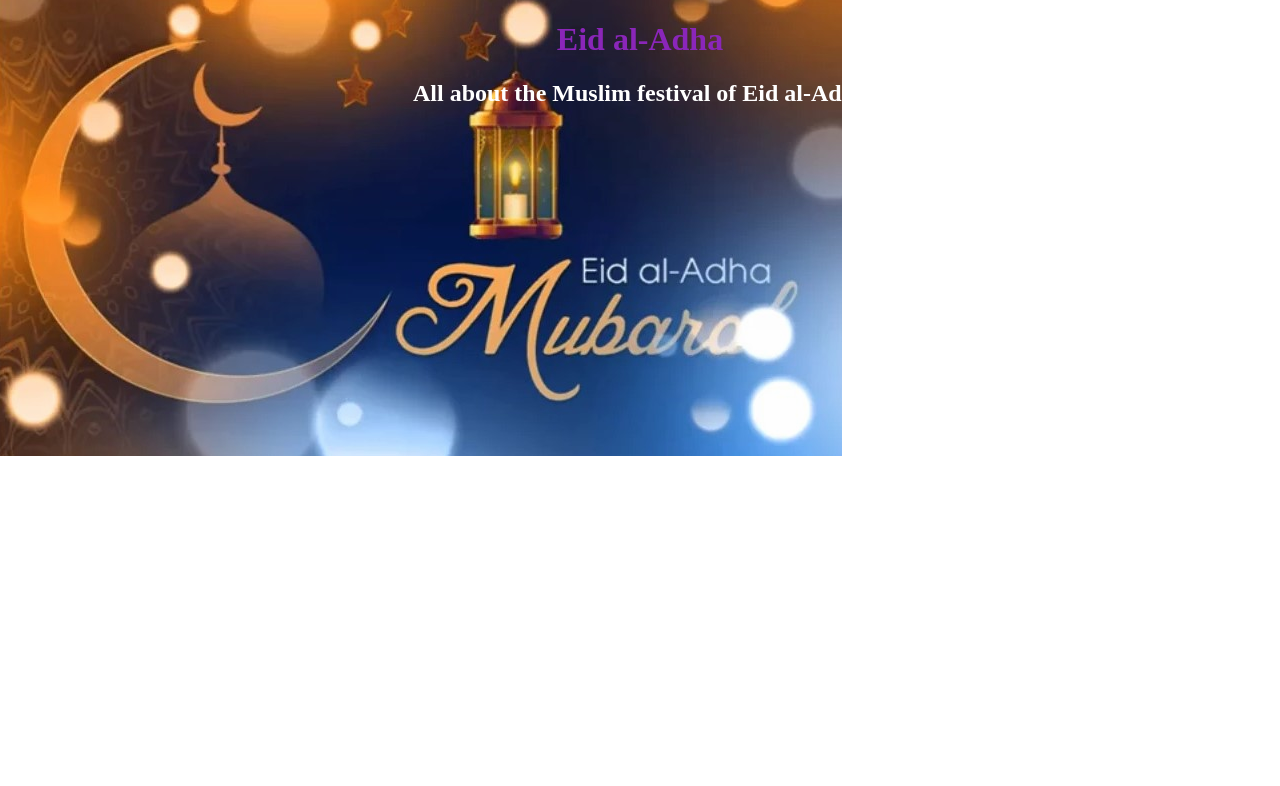
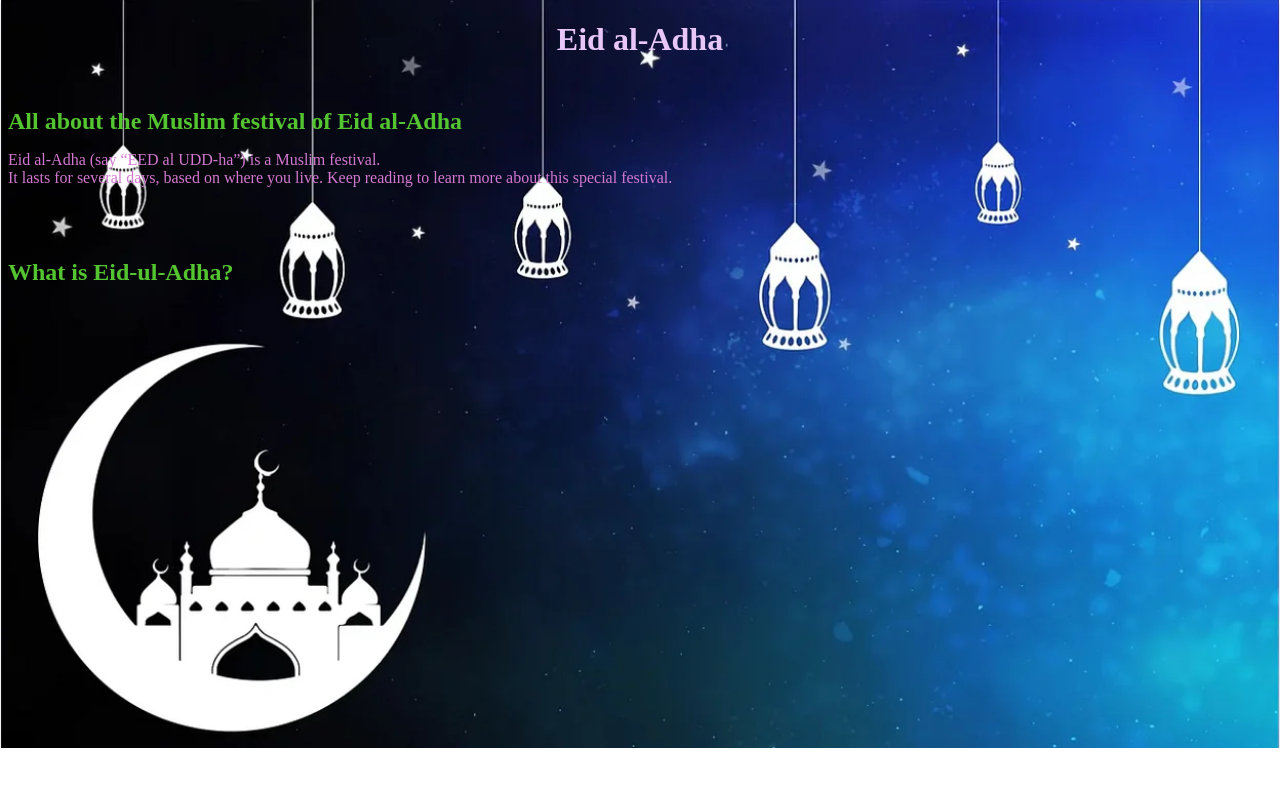
Before and after one commit to JarifMahfuz/eid-practice-repo, a plain HTML site: page index.html in a window 1280 px wide. Drawn offline with Linux system fonts and the light colour scheme.

Commit message:
h1 added

```diff
--- a/index.html
+++ b/index.html
@@ -4,13 +4,19 @@
     <meta charset="UTF-8">
     <meta http-equiv="X-UA-Compatible" content="IE=edge">
     <meta name="viewport" content="width=device-width, initial-scale=1.0">
-    <title>Document</title>
+    <title>Muslim festival</title>
     <link rel="stylesheet" href="style.css">
+    <link rel="shortcut icon" href="Muslim festival.png" type="image/x-icon">
 
 </head>
 <body>
-    <h1>Eid al-Adha</h1>
-    <h2>All about the Muslim festival of Eid al-Adha</h2>
+    <div class="first-div">
+            <h1>Eid al-Adha</h1>
+        <h2>All about the Muslim festival of Eid al-Adha</h2>
+        <p>Eid al-Adha (say “EED al UDD-ha”) is a Muslim festival.<br> It lasts for several days, based on where   you live. Keep reading to learn more about this special festival.
+        </p><br><br>
+        <h2>What is Eid-ul-Adha?</h2>
+    </div>
 
 </body>
 </html>
--- a/style.css
+++ b/style.css
@@ -1,14 +1,23 @@
 body{
-    background-image: url(Happy-Eid-Ul-Adha.png);
+    background-image: url(Screenshot_4.webp);
     background-repeat: no-repeat;
+    background-size: cover;
 }
 h1{
     text-align: center;
     font-weight: 700;
-    color: rgb(138, 38, 185);
+    color: rgb(232, 198, 247);
+    margin-bottom: 50px;
 }
 h2{
     font-weight: 600;
-    text-align: center;
-    color: white;
+    text-align: justify;
+    color: rgb(84, 197, 49);
+    margin-bottom: 10px;
 }
+.first-div{
+    font-weight: 400;
+    color: rgb(211, 120, 208);
+    text-align: justify;
+    border-radius: 5%;
+}
```
Also changed, not shown: Muslim festival.png (added), Screenshot_4.webp (added), file-2623-3772255b8f814d830a73781b38030496.jpg (added).
